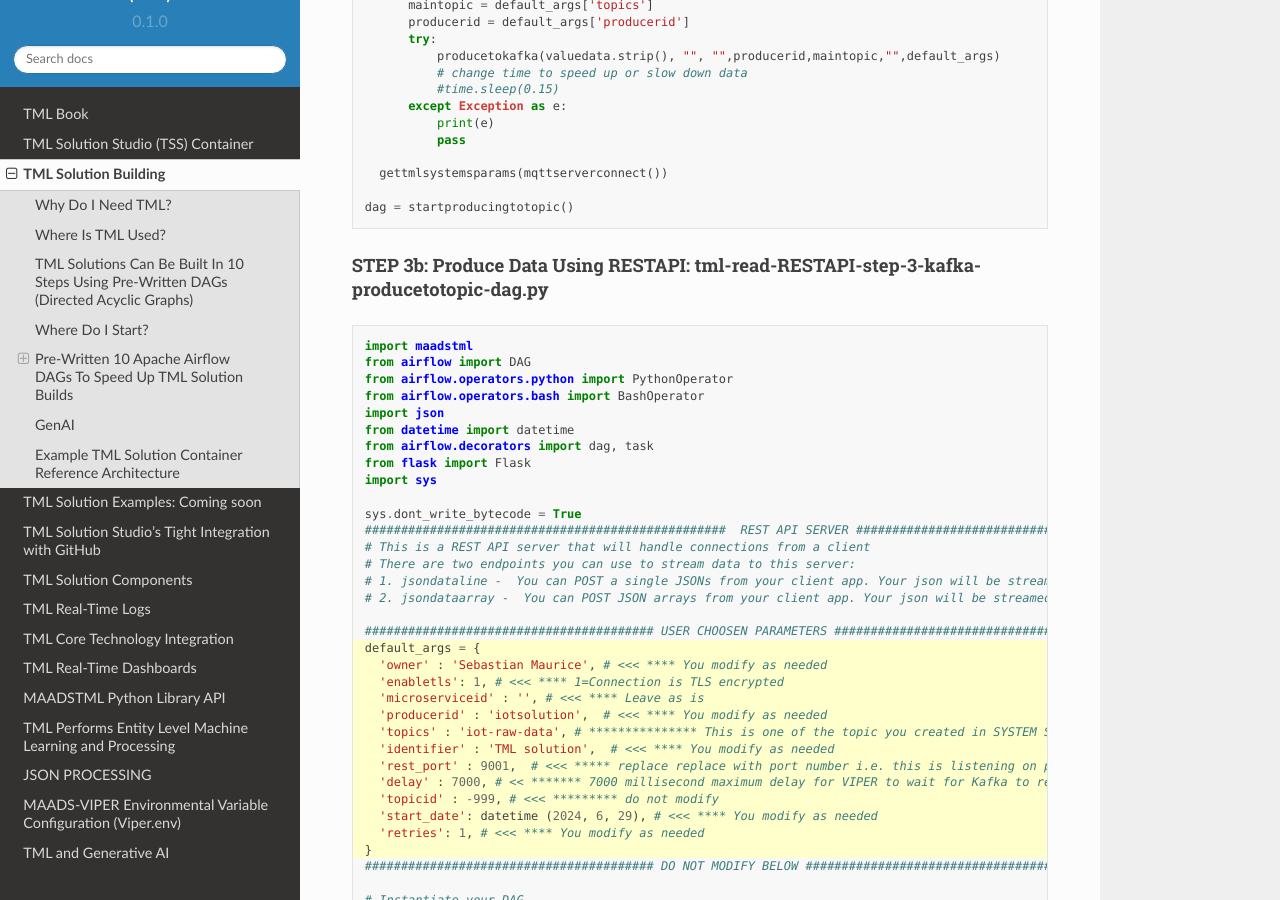
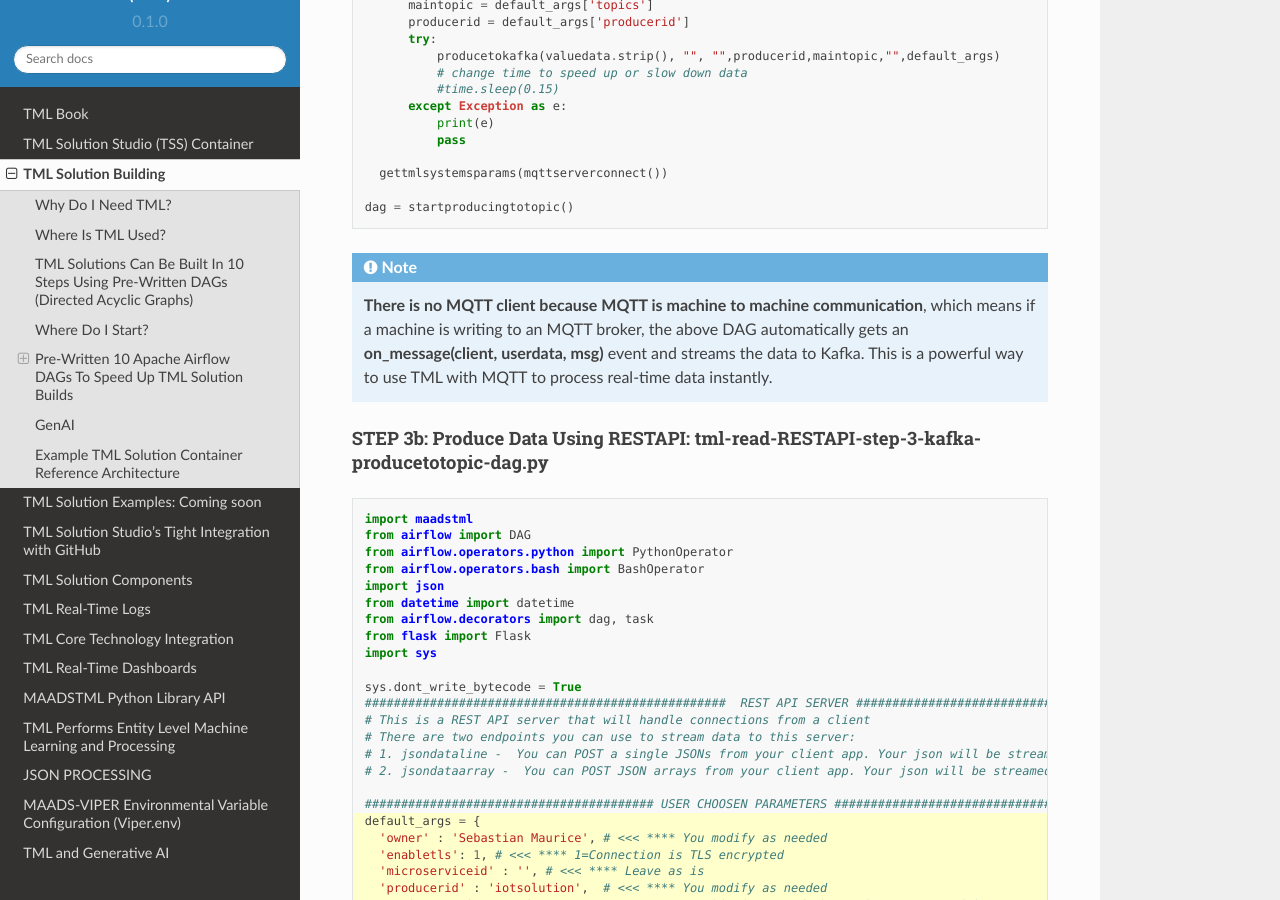
Before and after one commit to smaurice101/readthedocs, a Sphinx documentation site: the page built from docs/source/tmlbuilds.rst, in a window 1280 px wide and 900 px high, scrolled down 8347 px. Built offline with Sphinx 7.4.7 and the Read the Docs theme 2.0.0, drawn with Linux system fonts in a browser that asks for light colours.

Commit message:
Update tmlbuilds.rst

```diff
--- a/docs/source/tmlbuilds.rst
+++ b/docs/source/tmlbuilds.rst
@@ -442,6 +442,12 @@
      gettmlsystemsparams(mqttserverconnect())
 
    dag = startproducingtotopic()
+
+.. note::
+   **There is no MQTT client because MQTT is machine to machine communication**, which means if a machine is writing to an MQTT broker, the above DAG
+   automatically
+   gets an **on_message(client, userdata, msg)** event and streams the data to Kafka.   This is a powerful way to use TML with MQTT to process real-time data
+   instantly.
 
 STEP 3b: Produce Data Using RESTAPI: tml-read-RESTAPI-step-3-kafka-producetotopic-dag.py
 """"""""""""""""""""""""""""""""""""""""
```
